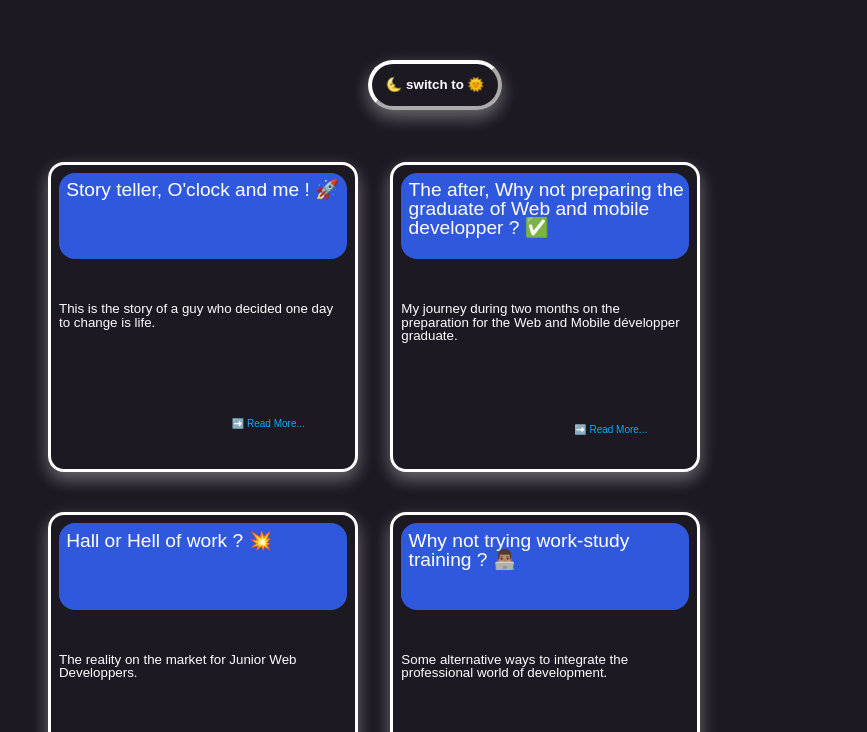
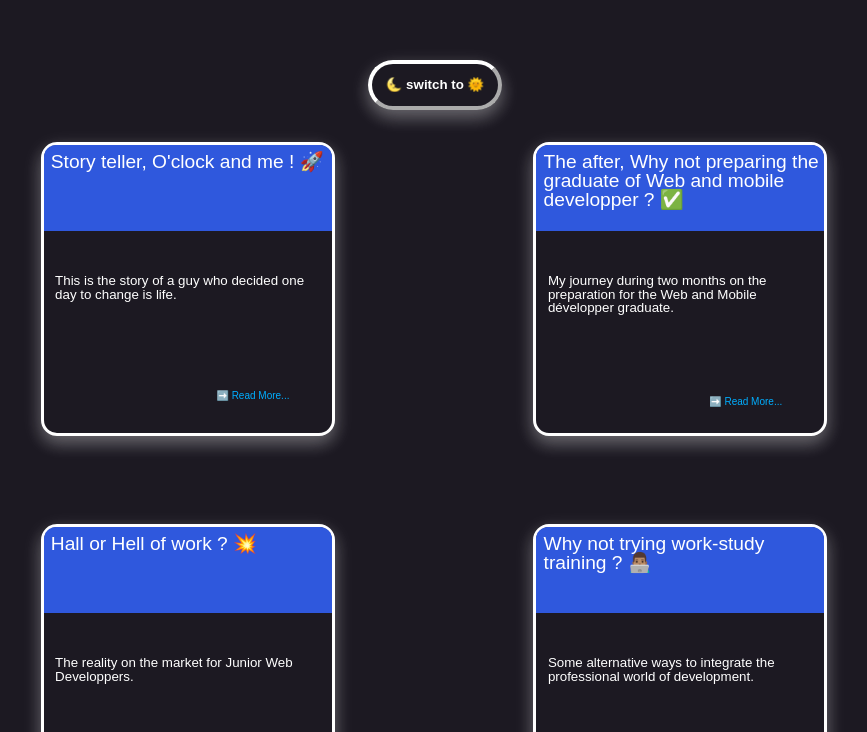
Before and after one commit to FredGuiou/vanilla-super-toggle, a plain HTML site: page index.html in a window 1280 px wide. Shown: the part 68-800 px from the top of the page, without its empty margins (205-1072 px from the left). Drawn offline with Linux system fonts and the light colour scheme.

Commit message:
Change flex method to grid for better placement of cards in space

```diff
--- a/sass/style.scss
+++ b/sass/style.scss
@@ -8,6 +8,7 @@ body {
   display: flex;
   flex-direction: column;
   align-items: center;
+  justify-content: center;
   transition-duration: 0.4s;
 }
 
@@ -68,12 +69,17 @@ h1 {
   box-shadow: 0 12px 16px 0 rgba(0, 0, 0, 0), 0 17px 50px 0 rgba(0, 0, 0, 0);
 }
 
+
+//~Cards
+
 .cardList {
-  width: 63%;
+  width: 70%;
   height: 100%;
-  display: flex;
-  flex-wrap: wrap;
-  align-content: flex-start;
+  display: grid;
+  row-gap: 10%;
+  column-gap: 10%;
+  grid-template-columns: repeat(auto-fill, 18.5em);
+  justify-content: space-around;
 }
 
 .card {
@@ -85,15 +91,13 @@ h1 {
   background-color: vars.$color-00;
   border: 0.2em solid;
   border-radius: 1rem;
-  margin: 2.5% 2% 2.5% 2%;
-  padding: 1% 1% 1% 1%;
   transition-duration: 0.2s;
   box-shadow: 0 8px 16px 0 rgba(255, 255, 255, 0.2), 0 6px 20px 0 rgba(255, 255, 255, 0.19);
 }
 
 .card:hover {
   transition-duration: 0.4s;
-  transform: translateY(-15px) scale(1.1, 1.1);
+  transform: translateY(20px) scale(1.15, 1.15);
   box-shadow: 0 12px 16px 0 rgba(0, 0, 0, 0), 0 17px 50px 0 rgba(0, 0, 0, 0);
 };
 
@@ -106,10 +110,11 @@ h1 {
   background-color: vars.$color-01;
   border: 0.2em solid;
   border-radius: 1rem;
-  padding: 1% 1% 1% 1%;
   transition-duration: 0.2s;
   box-shadow: 0 8px 16px 0 rgba(0, 0, 0, 0.2), 0 6px 20px 0 rgba(0, 0, 0, 0.19);
 }
+
+//~Cards-content
 
 .card_title {
   font-size: larger;
@@ -118,6 +123,8 @@ h1 {
 
 .card_content {
   margin-top: 15%;
+  margin-left: 4%;
+  margin-right: 4%;
   font-size: smaller;
 }
 
@@ -128,16 +135,18 @@ h1 {
   color: rgb(0, 174, 255);
 }
 
+//~Cards-Sections
+
 .card__section-Header {
   display: flex;
   flex-wrap: wrap;
   width: 100%;
   height: 30%;
   background-color: vars.$color-03;
-  border-radius: 1rem;
+  border-top-left-radius: 0.75rem;
+  border-top-right-radius: 0.75rem;
 
 }
-
 
 .card__section-Main {
   display: flex;
```
Also changed, not shown: style/css/style.css, 1 other file.
